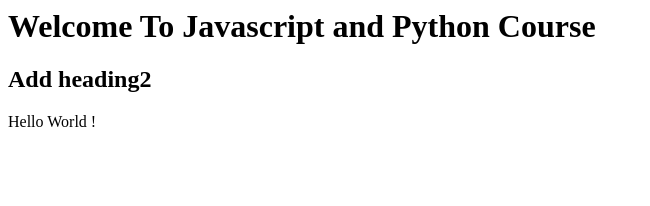
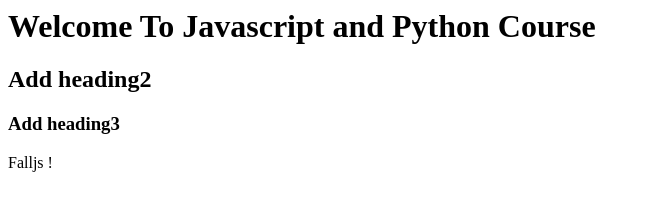
Before and after one commit to falljs/Harvard_CS50W, a plain HTML site: page index.html in a window 1280 px wide. Shown: the whole page, without its empty margins (0-650 px from the left). Drawn offline with Linux system fonts and the light colour scheme.

Commit message:
Add heading3

```diff
--- a/index.html
+++ b/index.html
@@ -9,7 +9,8 @@
 <body>
     <h1>Welcome To Javascript and Python Course</h1>
     <h2>Add heading2</h2>
-    Hello World !
+     <h3>Add heading3</h3>
+    Falljs !
 </body>
 
 </html>
```
